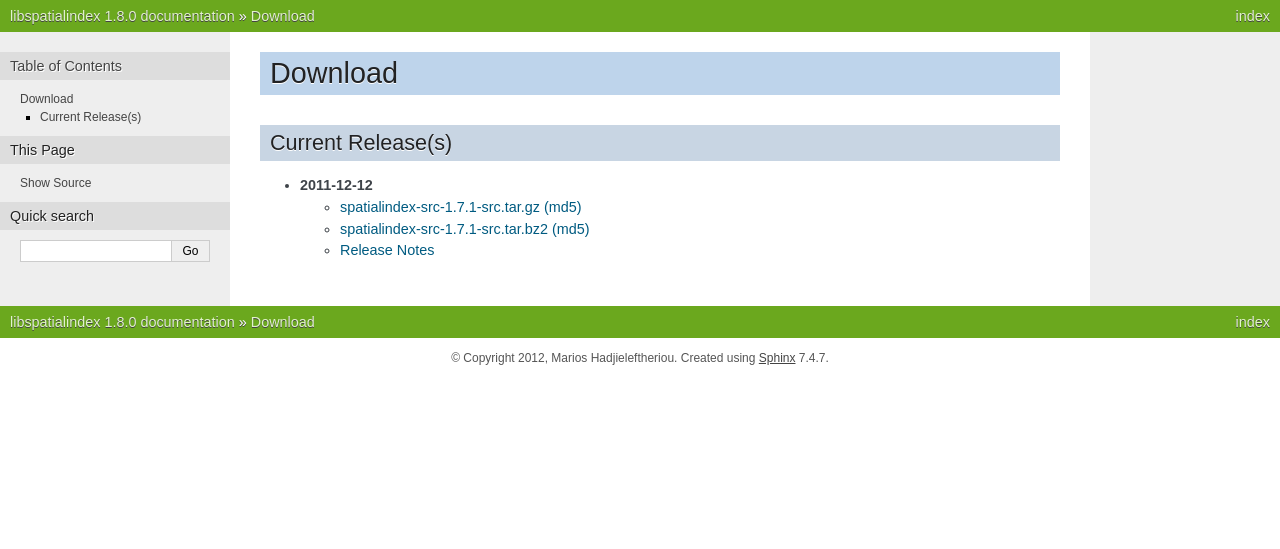
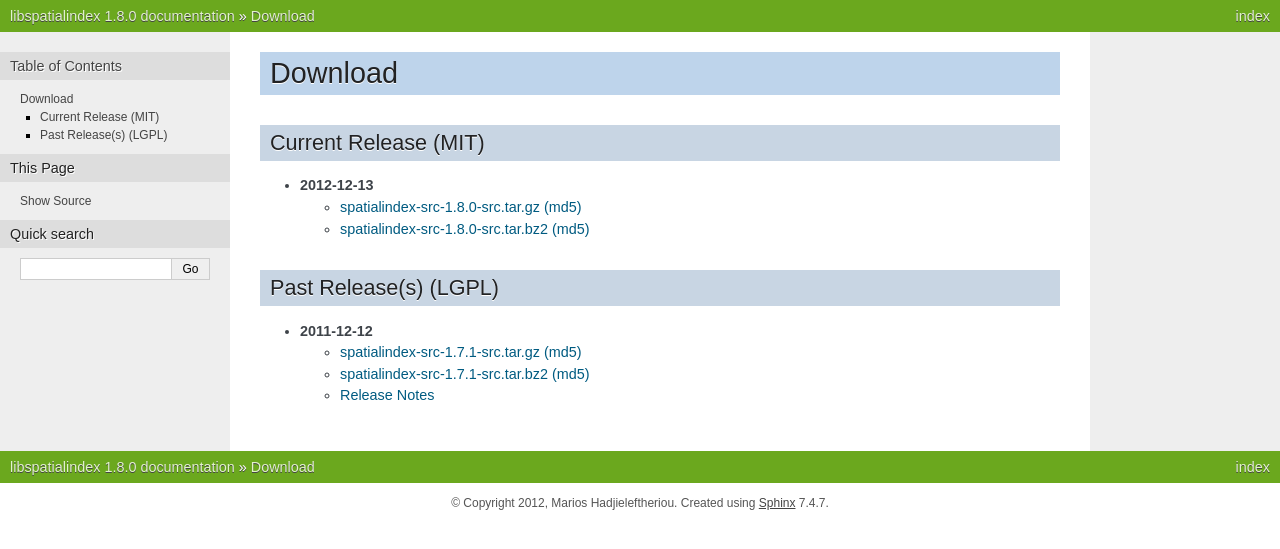
Before and after one commit to libspatialindex/libspatialindex, a Sphinx documentation site: the page built from docs/source/download.txt, in a window 1280 px wide. Shown: the top 549 px of the page. Built offline with Sphinx 7.4.7, drawn with Linux system fonts in a browser that asks for light colours.

Commit message:
doc updates for 1.8.0

```diff
--- a/docs/source/download.txt
+++ b/docs/source/download.txt
@@ -2,7 +2,19 @@
 Download
 ------------------------------------------------------------------------------
 
-Current Release(s)
+Current Release (MIT)
+------------------------------------------------------------------------------
+
+* **2012-12-13**
+
+  - `spatialindex-src-1.8.0-src.tar.gz  <http://download.osgeo.org/libspatialindex/spatialindex-src-1.8.0.tar.gz>`__
+    `(md5) <http://download.osgeo.org/libspatialindex/spatialindex-src-1.8.0.tar.gz.md5>`__
+
+  - `spatialindex-src-1.8.0-src.tar.bz2  <http://download.osgeo.org/libspatialindex/spatialindex-src-1.8.0.tar.bz2>`__
+    `(md5) <http://download.osgeo.org/libspatialindex/spatialindex-src-1.8.0.tar.bz2.md5>`__
+
+
+Past Release(s) (LGPL)
 ------------------------------------------------------------------------------
 
 * **2011-12-12**
--- a/docs/source/introduction.txt
+++ b/docs/source/introduction.txt
@@ -3,11 +3,14 @@
 :Author: Marios Hadjieleftheriou
 :Contact: mhadji@gmail.com
 :Revision: 1.8.0
-:Date: 10/31/2012
+:Date: 12/13/2012
 
 ------------------------------------------------------------------------------
 Introduction
 ------------------------------------------------------------------------------
+
+
+
 
 Library Goals
 ------------------------------------------------------------------------------
--- a/docs/source/overview.txt
+++ b/docs/source/overview.txt
@@ -68,8 +68,8 @@ If, instead, the user specifies an already existing ID the storage manager
 overwrites the old data. An exception is thrown if the caller requests
 an invalid ID to be overwritten.
 
-The loadByteArray method gets an entity ID and returns the associated byte
-array along with its length. If an invalid ID is requested, an exception is thrown.
+The loadByteArray method gets an entity ID and returns the associated byte array
+along with its length. If an invalid ID is requested, an exception is thrown.
 
 The deleteByteArray method removes the requested entity from storage.
 
```
